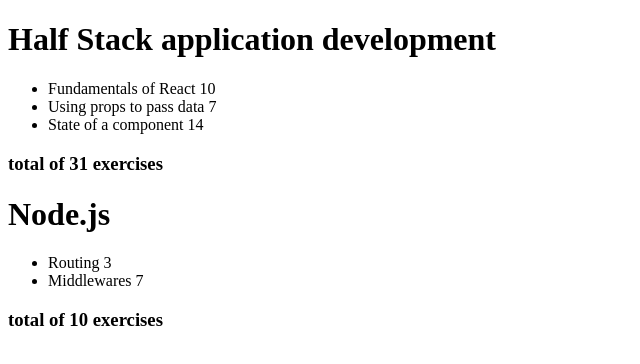
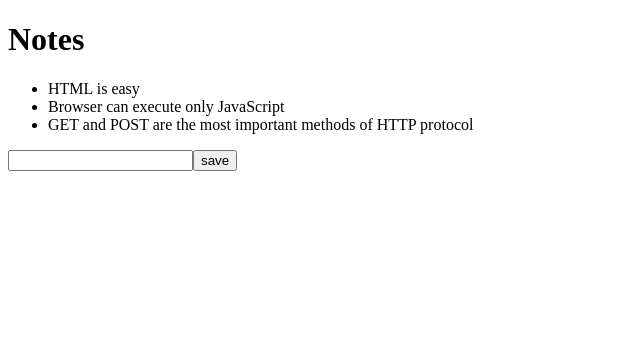
Before and after one commit to makiluke/Full-Stack-Open, a React (Vite) app: page / in a window 1280 px wide. Shown: the top 364 px of the page, without its empty margins (0-640 px from the left). Built offline with nearby package versions, Linux system fonts and the light colour scheme.

Commit message:
finish 2b form initial commit

```diff
--- a/src/App.tsx
+++ b/src/App.tsx
@@ -1,48 +1,29 @@
-import Course from './components/Course'
+import { useState } from 'react'
+import Note from './components/Note'
 
-const App = () => {
-    const courses = [
-        {
-        id: 1,
-        name: 'Half Stack application development',
-        parts: [
-            {
-                name: 'Fundamentals of React',
-                exercises: 10,
-                id: 1
-            },
-            {
-                name: 'Using props to pass data',
-                exercises: 7,
-                id: 2
-            },
-            {
-                name: 'State of a component',
-                exercises: 14,
-                id: 3
-            }
-        ]
-    },
-        {
-            name: 'Node.js',
-            id: 2,
-            parts: [
-                {
-                name: 'Routing',
-                exercises: 3,
-                id: 1
-        },
-        {
-            name: 'Middlewares',
-                exercises: 7,
-            id: 2
-        }
-        ]
-        }
-]
-    return <div>
-            {courses.map(course => <Course course={course}/>)}
+
+const App = (props) => {
+    const [notes, setNotes] = useState(props.notes)
+
+    const addNote = (event) => {
+        event.preventDefault();
+        console.log('button clicked', event.target)
+    }
+
+    return (
+        <div>
+            <h1>Notes</h1>
+            <ul>
+                {notes.map(note =>
+                    <Note key={note.id} note={note} />
+                )}
+            </ul>
+            <form onSubmit={addNote}>
+                <input />
+                <button type="submit">save</button>
+            </form>
         </div>
+    )
 }
 
 export default App
```
